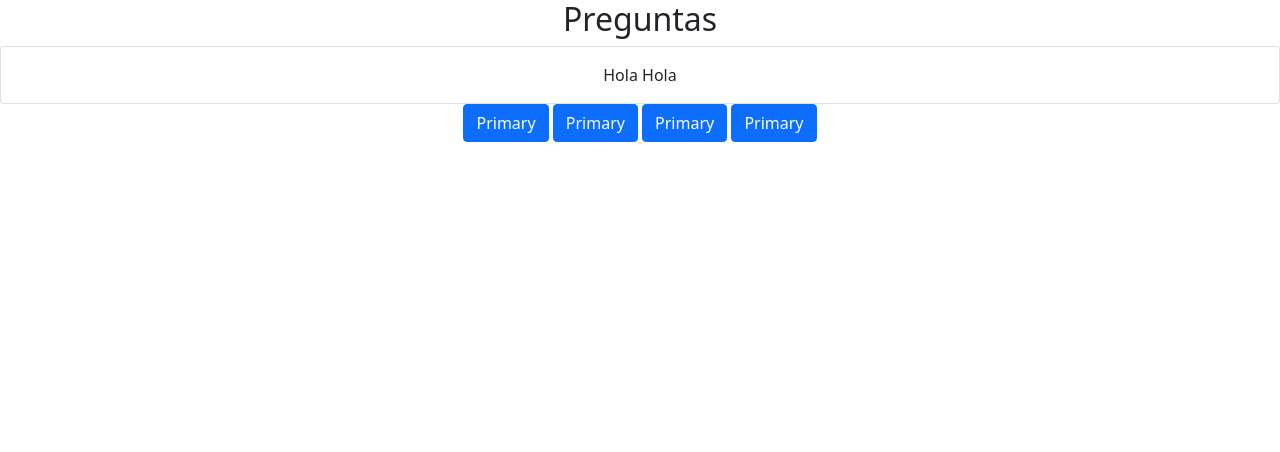
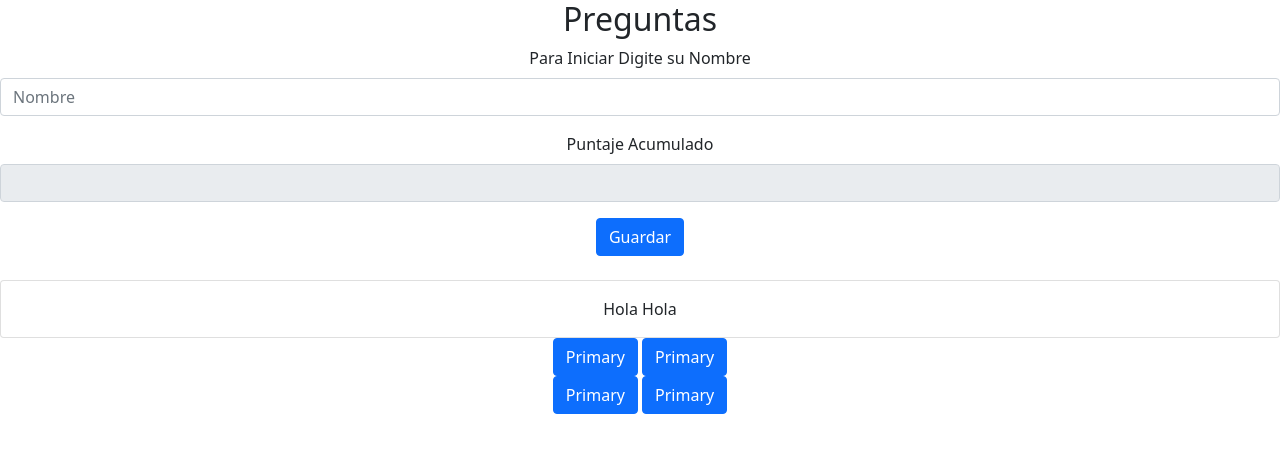
Before and after one commit to RodrigoDEVS/Millonario-Frontend, a React (Create React App) app: page / in a window 1280 px wide. Shown: the top 452 px of the page. Built offline with nearby package versions, Linux system fonts and the light colour scheme.

Commit message:
se cargan las plantillas para los formularios

```diff
--- a/src/components/PreguntasForm.js
+++ b/src/components/PreguntasForm.js
@@ -1,11 +1,24 @@
 import React from 'react'
+import { Form, Button } from 'react-bootstrap'
 
-const preguntasForm = () => {
+const PreguntasForm = () => {
     return (
         <div>
-
+            <Form>
+                <Form.Group className="mb-3">
+                    <Form.Label htmlFor="TextInput">Para Iniciar Digite su Nombre</Form.Label>
+                    <Form.Control id="TextInput" placeholder="Nombre" />
+                </Form.Group>
+                <fieldset disabled>
+                <Form.Group className="mb-3">
+                    <Form.Label htmlFor="TextInput">Puntaje Acumulado</Form.Label>
+                    <Form.Control id="TextInput"/>
+                </Form.Group>
+                </fieldset>
+                <Button type="submit">Guardar</Button>
+            </Form>
         </div>
     )
 }
 
-export default preguntasForm
+export default PreguntasForm
--- a/src/pages/Preguntas.js
+++ b/src/pages/Preguntas.js
@@ -1,9 +1,11 @@
-import { Button, Card } from "react-bootstrap";
+import { Button, Card, Col } from "react-bootstrap";
+import PreguntasForm from "../components/PreguntasForm";
 
 const Preguntas = () => {
     return (
         <>
             <h2>Preguntas</h2>
+            <PreguntasForm mensaje="Hola Mundo desde PreguntasForm" /><br></br>
             <Card className="text-center">
                 <Card.Body>
                     <Card.Text>
@@ -12,10 +14,16 @@ const Preguntas = () => {
                 </Card.Body>
             </Card>
             <>
-                <Button variant="primary">Primary</Button>{' '}
-                <Button variant="primary">Primary</Button>{' '}
-                <Button variant="primary">Primary</Button>{' '}
-                <Button variant="primary">Primary</Button>{' '}
+                <Col>
+                    <Button variant="primary">Primary</Button>{' '}
+                    <Button variant="primary">Primary</Button>{' '}
+                </Col>
+                <Col>
+                    <Button variant="primary">Primary</Button>{' '}
+                    <Button variant="primary">Primary</Button>{' '}
+                </Col>
+
+
             </>
         </>
     );
```
